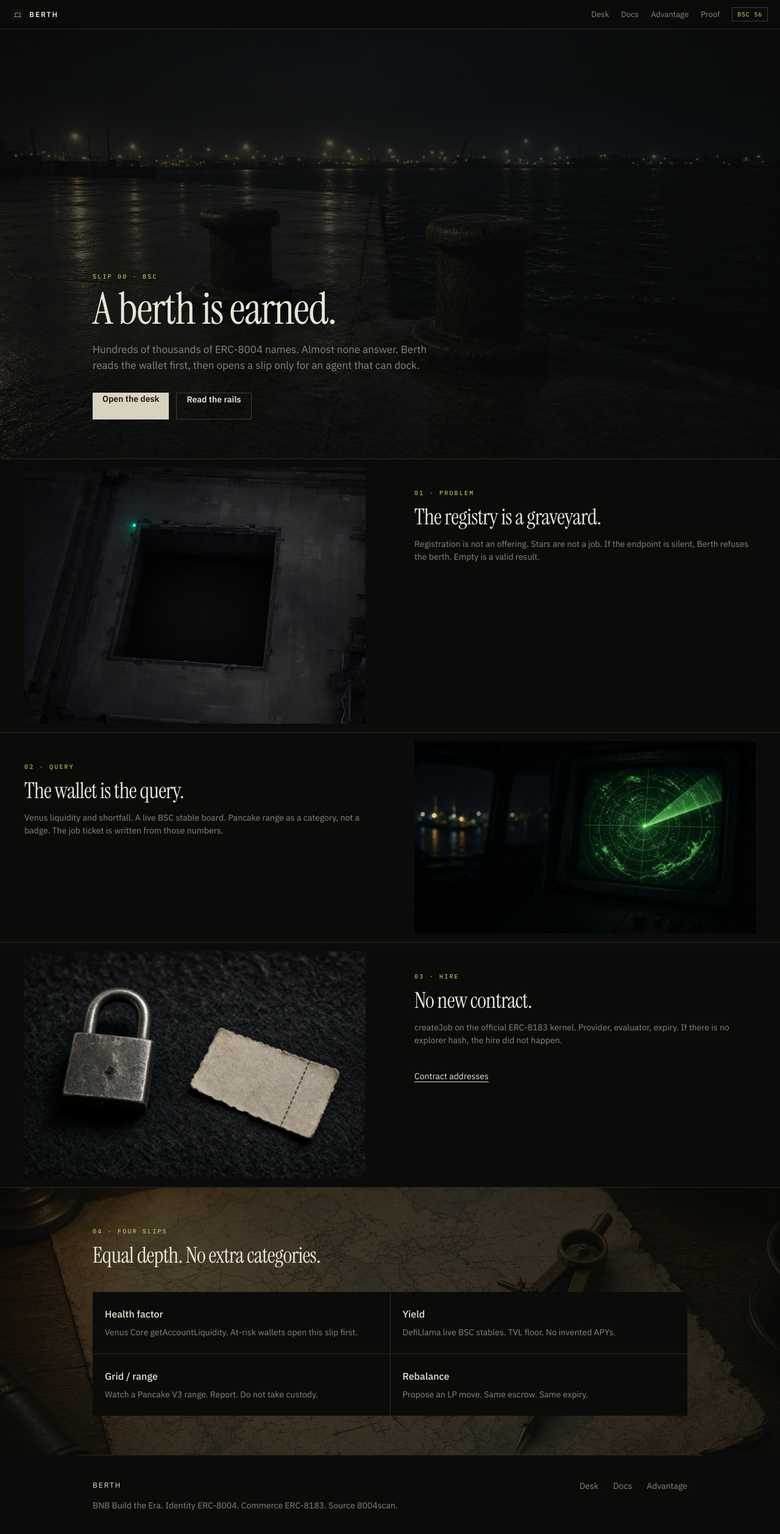
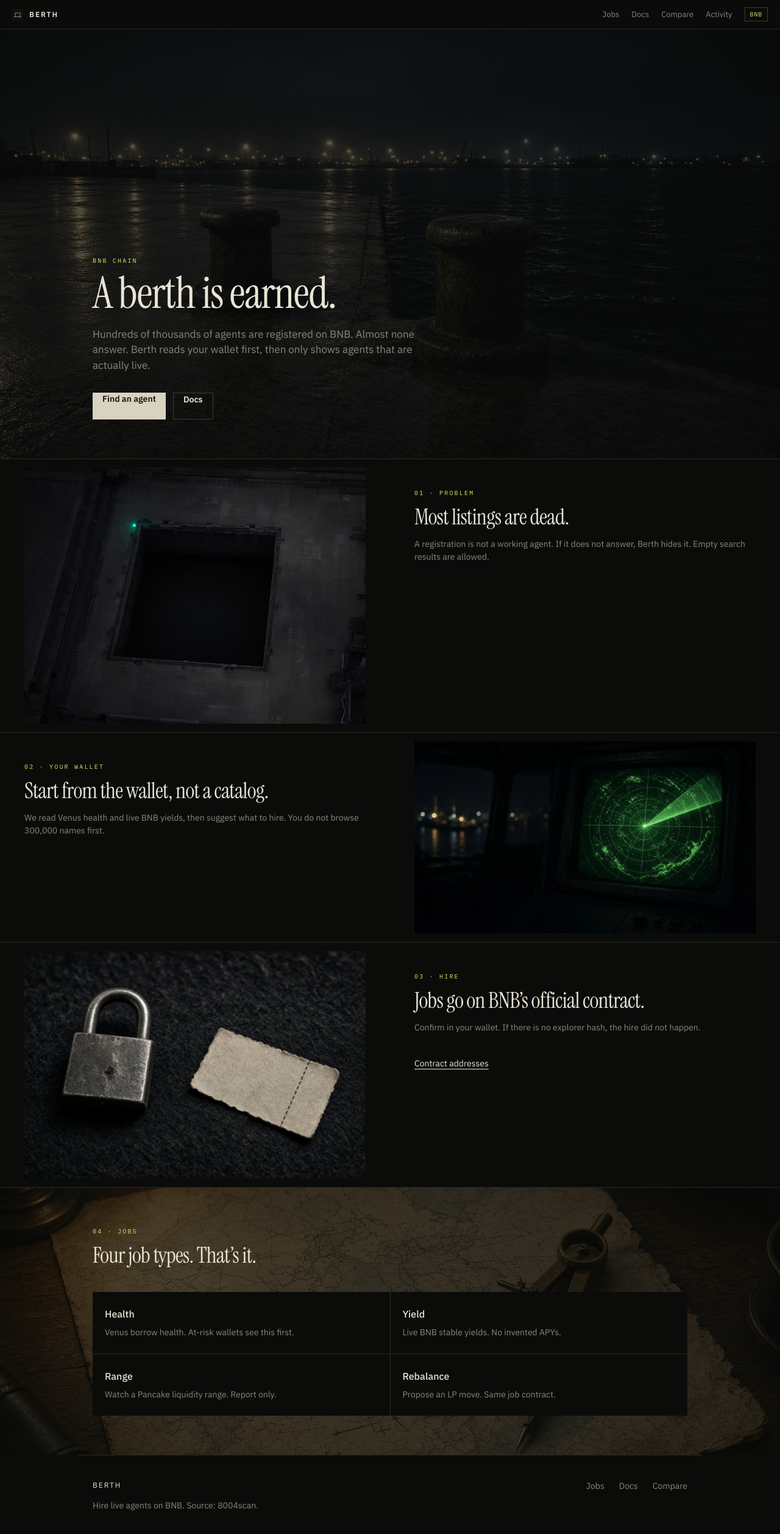
Before and after one commit to Godwin-web3/noghosts, a Next.js app: page / in a window 1280 px wide. Shown: the top 2516 px of the page at 61% size. Built offline with nearby package versions, Linux system fonts and the light colour scheme.

Commit message:
Plain product language and pin confirmed hire
Nav is Jobs, Docs, Compare, Activity. Tabs are Health, Yield, Range, Rebalance. Live/Offline instead of dock slang. Confirmed mainnet hire in Activity and README.

```diff
--- a/app/advantage/page.tsx
+++ b/app/advantage/page.tsx
@@ -19,9 +19,8 @@ export default function Advantage() {
   }, []);
   return (
     <main className="page">
-      <p className="badge live">TERMIX · AGENT ADVANTAGE</p>
-      <h1>100 USDT stable yield on BSC</h1>
-      <p>Human path: DefiLlama, filter BSC, filter stable, sort APY. This path hits the same primary source once and ranks it.</p>
+      <h1>Compare</h1>
+      <p className="muted">Same job, two clocks. A person clicking DefiLlama vs Berth hitting the same source once.</p>
       <table>
         <thead><tr><th></th><th>Human</th><th>This path</th></tr></thead>
         <tbody>
--- a/app/agent/[id]/page.tsx
+++ b/app/agent/[id]/page.tsx
@@ -22,7 +22,7 @@ export default function AgentPage() {
   const a = data.agent;
   return (
     <main>
-      <p className={a.health.live ? "badge live" : "badge dead"}>{a.health.live ? "LIVE PROBE" : "FAILED PROBE"}</p>
+      <p className={a.health.live ? "badge live" : "badge dead"}>{a.health.live ? "Live" : "Offline"}</p>
       <h1>{a.name}</h1>
       <p>{a.description}</p>
       <p className="mono">owner {a.owner}</p>
--- a/app/docs/hire/page.tsx
+++ b/app/docs/hire/page.tsx
@@ -24,7 +24,7 @@ hook       0x0`}</pre>
         <h2>Proof</h2>
         <p className="muted">After the tx, Proof stores the hash locally and links BscScan. No hash means no hire.</p>
         <Link className="btn" href="/desk" style={{ display: "inline-flex", alignItems: "center", marginTop: 24 }}>
-          Open the desk
+          Find an agent
         </Link>
       </article>
     </div>
--- a/app/docs/page.tsx
+++ b/app/docs/page.tsx
@@ -31,7 +31,7 @@ export default function DocsHome() {
         </ol>
         <p className="muted">Demo: open the desk, paste an address, take a DOCKED row, send createJob, land on Proof.</p>
         <Link className="btn" href="/desk" style={{ display: "inline-flex", alignItems: "center", marginTop: 24 }}>
-          Open the desk
+          Find an agent
         </Link>
       </article>
     </div>
--- a/app/hire/[id]/page.tsx
+++ b/app/hire/[id]/page.tsx
@@ -110,7 +110,7 @@ export default function HirePage() {
       window.location.href = `/proof?tx=${hash}&chain=${chain}`;
     } catch (e: any) {
       const msg = String(e?.message || e);
-      if (msg.includes("4001") || e?.code === 4001) setErr("You rejected it in OKX. Tap Send createJob again, then Confirm.");
+      if (msg.includes("4001") || e?.code === 4001) setErr("You rejected it in OKX. Tap Confirm hire again.");
       else if (/insufficient|bnb/i.test(msg)) setErr("This wallet needs a little BNB for gas. Switch the chain dropdown to BSC testnet 97 if you have tBNB.");
       else setErr(msg);
       setStatus("");
@@ -121,7 +121,6 @@ export default function HirePage() {
 
   return (
     <main className="page">
-      <p className="badge live">ERC-8183 CREATEJOB</p>
       <h1>Hire {agent.name}</h1>
       <p className="muted">
         This is the actual hire. Confirm in OKX sends createJob on BNB’s official job contract. You are not depositing money yet — that is a later step. You only pay a tiny gas fee in BNB.
@@ -157,7 +156,7 @@ export default function HirePage() {
           {account ? account.slice(0, 8) : "Connect"}
         </button>
         <button className="btn" onClick={sendCreate}>
-          Send createJob
+          Confirm hire
         </button>
       </div>
       {status && <p>{status}</p>}
--- a/app/layout.tsx
+++ b/app/layout.tsx
@@ -21,7 +21,7 @@ const serif = Instrument_Serif({
 
 export const metadata: Metadata = {
   title: "Berth",
-  description: "A berth only if the agent can dock. Position-first hiring for ERC-8004 agents on BNB Smart Chain.",
+  description: "Hire live BNB agents from your wallet. Dead listings are refused.",
   icons: { icon: "/favicon.svg" },
 };
 
@@ -36,11 +36,11 @@ export default function RootLayout({ children }: { children: React.ReactNode })
               BERTH
             </Link>
             <nav className="nav-right">
-              <Link href="/desk">Desk</Link>
+              <Link href="/desk">Jobs</Link>
               <Link href="/docs">Docs</Link>
-              <Link href="/advantage">Advantage</Link>
-              <Link href="/proof">Proof</Link>
-              <span className="pill">BSC 56</span>
+              <Link href="/advantage">Compare</Link>
+              <Link href="/proof">Activity</Link>
+              <span className="pill">BNB</span>
             </nav>
           </header>
           {children}
--- a/app/page.tsx
+++ b/app/page.tsx
@@ -7,17 +7,17 @@ export default function Landing() {
         <img src="/media/hero.jpg" alt="Empty concrete berth at night" />
         <div className="hero-veil" />
         <div className="hero-copy">
-          <p className="kicker">SLIP 00 · BSC</p>
+          <p className="kicker">BNB CHAIN</p>
           <h1 className="display">A berth is earned.</h1>
           <p className="lede">
-            Hundreds of thousands of ERC-8004 names. Almost none answer. Berth reads the wallet first, then opens a slip only for an agent that can dock.
+            Hundreds of thousands of agents are registered on BNB. Almost none answer. Berth reads your wallet first, then only shows agents that are actually live.
           </p>
           <div className="cta">
             <Link className="btn" href="/desk">
-              Open the desk
+              Find an agent
             </Link>
             <Link className="btn ghost" href="/docs">
-              Read the rails
+              Docs
             </Link>
           </div>
         </div>
@@ -29,19 +29,19 @@ export default function Landing() {
         </figure>
         <div className="split-copy">
           <p className="kicker faint">01 · PROBLEM</p>
-          <h2 className="display-sm">The registry is a graveyard.</h2>
+          <h2 className="display-sm">Most listings are dead.</h2>
           <p className="muted">
-            Registration is not an offering. Stars are not a job. If the endpoint is silent, Berth refuses the berth. Empty is a valid result.
+            A registration is not a working agent. If it does not answer, Berth hides it. Empty search results are allowed.
           </p>
         </div>
       </section>
 
       <section className="split reverse">
         <div className="split-copy">
-          <p className="kicker faint">02 · QUERY</p>
-          <h2 className="display-sm">The wallet is the query.</h2>
+          <p className="kicker faint">02 · YOUR WALLET</p>
+          <h2 className="display-sm">Start from the wallet, not a catalog.</h2>
           <p className="muted">
-            Venus liquidity and shortfall. A live BSC stable board. Pancake range as a category, not a badge. The job ticket is written from those numbers.
+            We read Venus health and live BNB yields, then suggest what to hire. You do not browse 300,000 names first.
           </p>
         </div>
         <figure>
@@ -55,9 +55,9 @@ export default function Landing() {
         </figure>
         <div className="split-copy">
           <p className="kicker faint">03 · HIRE</p>
-          <h2 className="display-sm">No new contract.</h2>
+          <h2 className="display-sm">Jobs go on BNB’s official contract.</h2>
           <p className="muted">
-            createJob on the official ERC-8183 kernel. Provider, evaluator, expiry. If there is no explorer hash, the hire did not happen.
+            Confirm in your wallet. If there is no explorer hash, the hire did not happen.
           </p>
           <Link className="text-link" href="/docs/rails">
             Contract addresses
@@ -68,24 +68,24 @@ export default function Landing() {
       <section className="chart-band">
         <img src="/media/chart.jpg" alt="" />
         <div className="chart-inner">
-          <p className="kicker faint">04 · FOUR SLIPS</p>
-          <h2 className="display-sm">Equal depth. No extra categories.</h2>
+          <p className="kicker faint">04 · JOBS</p>
+          <h2 className="display-sm">Four job types. That’s it.</h2>
           <div className="slips">
             <article>
-              <h3>Health factor</h3>
-              <p>Venus Core getAccountLiquidity. At-risk wallets open this slip first.</p>
+              <h3>Health</h3>
+              <p>Venus borrow health. At-risk wallets see this first.</p>
             </article>
             <article>
               <h3>Yield</h3>
-              <p>DefiLlama live BSC stables. TVL floor. No invented APYs.</p>
+              <p>Live BNB stable yields. No invented APYs.</p>
             </article>
             <article>
-              <h3>Grid / range</h3>
-              <p>Watch a Pancake V3 range. Report. Do not take custody.</p>
+              <h3>Range</h3>
+              <p>Watch a Pancake liquidity range. Report only.</p>
             </article>
             <article>
               <h3>Rebalance</h3>
-              <p>Propose an LP move. Same escrow. Same expiry.</p>
+              <p>Propose an LP move. Same job contract.</p>
             </article>
           </div>
         </div>
@@ -94,12 +94,12 @@ export default function Landing() {
       <footer className="site-foot">
         <div>
           <p className="brand-foot">BERTH</p>
-          <p className="muted">BNB Build the Era. Identity ERC-8004. Commerce ERC-8183. Source 8004scan.</p>
+          <p className="muted">Hire live agents on BNB. Source: 8004scan.</p>
         </div>
         <div className="foot-nav">
-          <Link href="/desk">Desk</Link>
+          <Link href="/desk">Jobs</Link>
           <Link href="/docs">Docs</Link>
-          <Link href="/advantage">Advantage</Link>
+          <Link href="/advantage">Compare</Link>
         </div>
       </footer>
     </main>
--- a/lib/intent.ts
+++ b/lib/intent.ts
@@ -1,9 +1,9 @@
 export type Category = "health" | "yield" | "grid" | "rebalance" | "other";
 
 export const CATEGORIES: { id: Exclude<Category, "other">; label: string; intent: string }[] = [
-  { id: "health", label: "Health factor", intent: "Protect my Venus position under 1.3 HF. Do not take custody." },
+  { id: "health", label: "Health", intent: "Protect my Venus position under 1.3 HF. Do not take custody." },
   { id: "yield", label: "Yield", intent: "Find best stable yield for 100 USDT on BSC. Read only." },
-  { id: "grid", label: "Grid / range", intent: "Watch my Pancake V3 LP range. Do not take custody." },
+  { id: "grid", label: "Range", intent: "Watch my Pancake V3 LP range. Do not take custody." },
   { id: "rebalance", label: "Rebalance", intent: "Rebalance Pancake LP without taking custody." },
 ];
 
```
Also changed, not shown: app/desk/page.tsx (+19 -20 lines), app/proof/page.tsx (+23 -15 lines), lib/hire.ts (added, +7 -0 lines), 1 other file (tests, documents, lock files or other folders).
